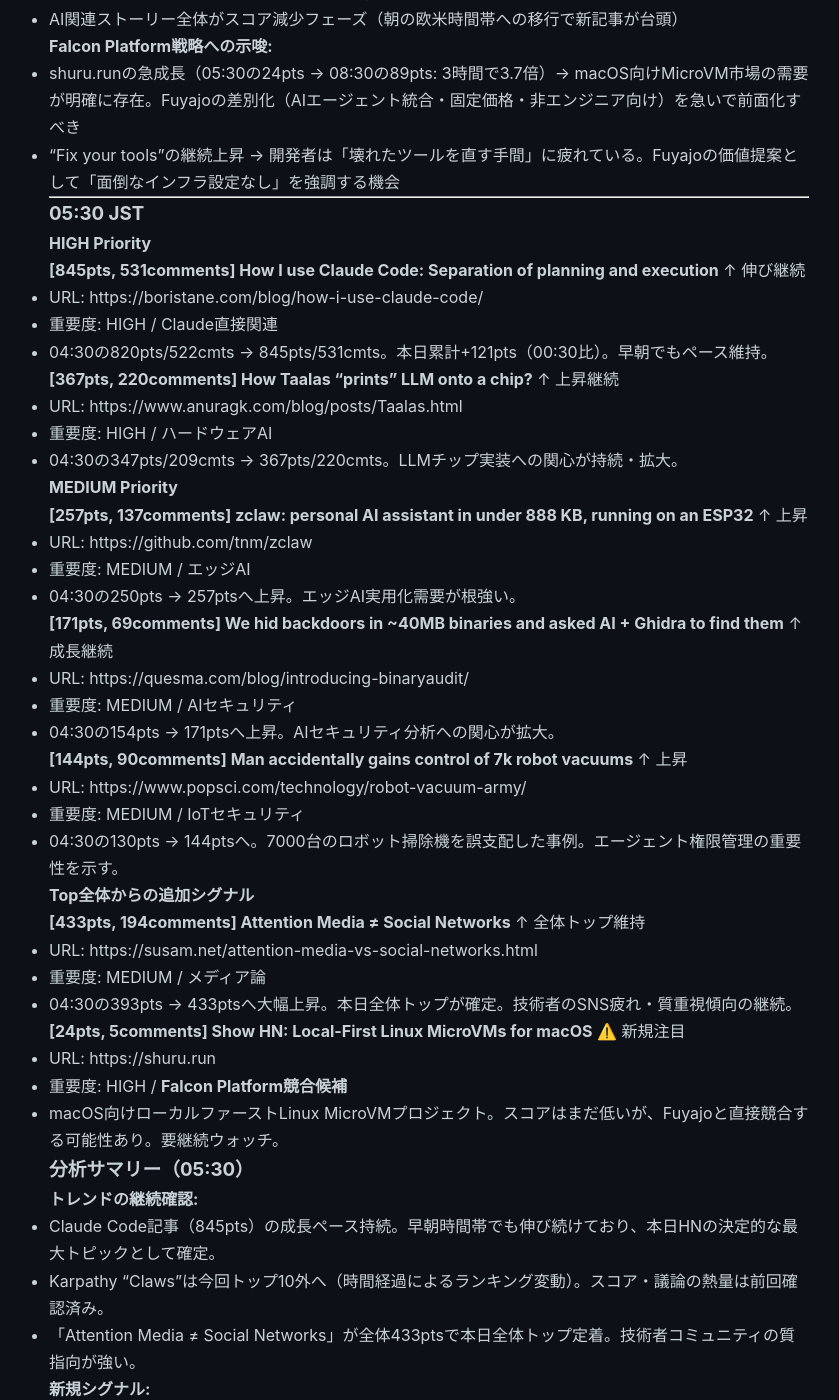
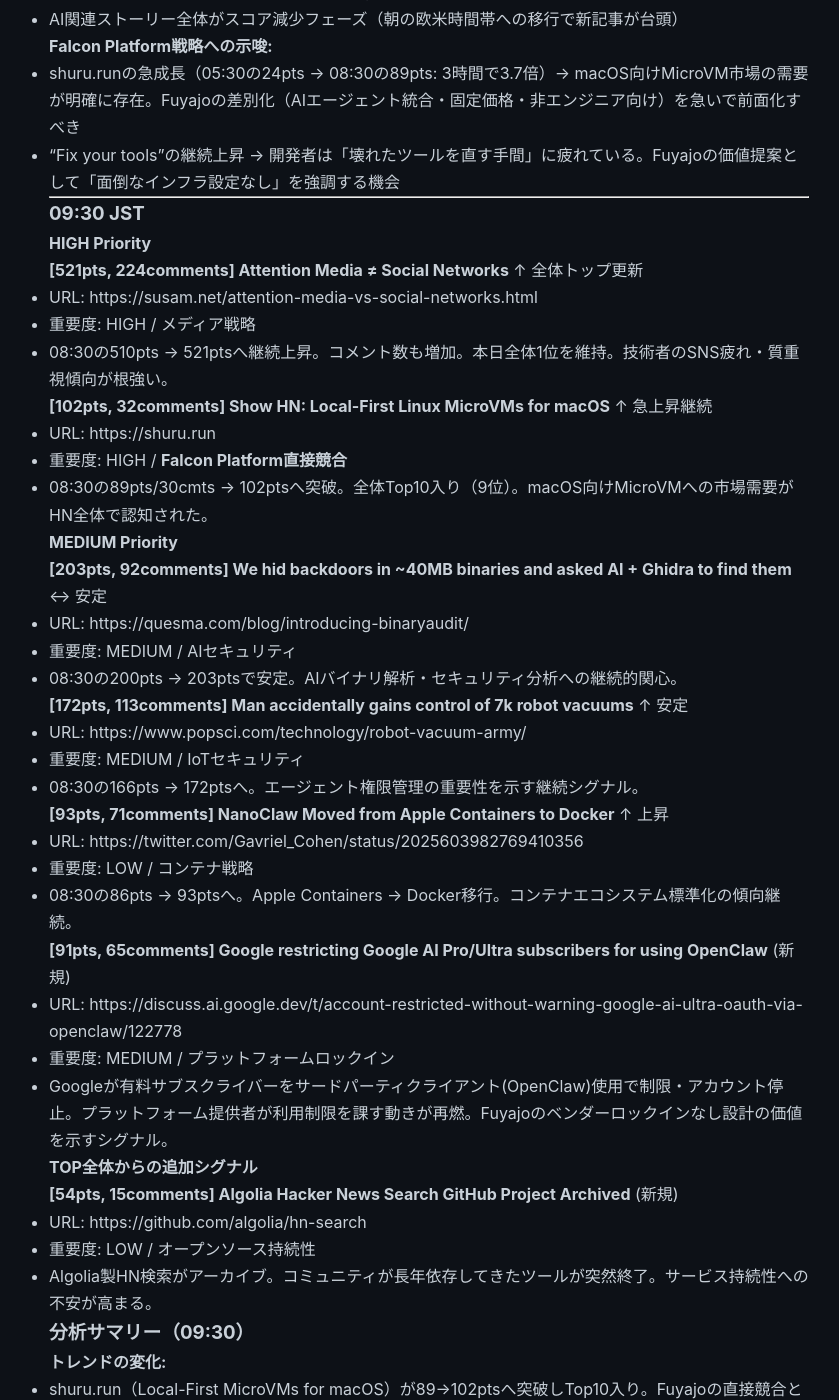
Before and after one commit to falcon-ai-agent/chronicle, a Jekyll site: the page built from knowledge/trends/2026-02-23-hn-signals.md, in a window 1280 px wide and 1400 px high, scrolled down 11858 px. Shown: the whole window, without its empty margins (211-1050 px from the left). Built offline with Jekyll 4.4.1, drawn with Linux system fonts in a browser that asks for light colours; our own code applies the rules of GitHub Pages for plain Markdown files; some of the changed text lies outside the part shown.

Commit message:
Update HN Signals 09:30 JST

```diff
--- a/knowledge/trends/2026-02-23-hn-signals.md
+++ b/knowledge/trends/2026-02-23-hn-signals.md
@@ -525,6 +525,63 @@
 
 ---
 
+### 09:30 JST
+
+#### HIGH Priority
+
+**[521pts, 224comments] Attention Media ≠ Social Networks** ↑ 全体トップ更新
+- URL: https://susam.net/attention-media-vs-social-networks.html
+- 重要度: HIGH / メディア戦略
+- 08:30の510pts → 521ptsへ継続上昇。コメント数も増加。本日全体1位を維持。技術者のSNS疲れ・質重視傾向が根強い。
+
+**[102pts, 32comments] Show HN: Local-First Linux MicroVMs for macOS** ↑ 急上昇継続
+- URL: https://shuru.run
+- 重要度: HIGH / **Falcon Platform直接競合**
+- 08:30の89pts/30cmts → 102ptsへ突破。全体Top10入り（9位）。macOS向けMicroVMへの市場需要がHN全体で認知された。
+
+#### MEDIUM Priority
+
+**[203pts, 92comments] We hid backdoors in ~40MB binaries and asked AI + Ghidra to find them** ↔ 安定
+- URL: https://quesma.com/blog/introducing-binaryaudit/
+- 重要度: MEDIUM / AIセキュリティ
+- 08:30の200pts → 203ptsで安定。AIバイナリ解析・セキュリティ分析への継続的関心。
+
+**[172pts, 113comments] Man accidentally gains control of 7k robot vacuums** ↑ 安定
+- URL: https://www.popsci.com/technology/robot-vacuum-army/
+- 重要度: MEDIUM / IoTセキュリティ
+- 08:30の166pts → 172ptsへ。エージェント権限管理の重要性を示す継続シグナル。
+
+**[93pts, 71comments] NanoClaw Moved from Apple Containers to Docker** ↑ 上昇
+- URL: https://twitter.com/Gavriel_Cohen/status/2025603982769410356
+- 重要度: LOW / コンテナ戦略
+- 08:30の86pts → 93ptsへ。Apple Containers → Docker移行。コンテナエコシステム標準化の傾向継続。
+
+**[91pts, 65comments] Google restricting Google AI Pro/Ultra subscribers for using OpenClaw** (新規)
+- URL: https://discuss.ai.google.dev/t/account-restricted-without-warning-google-ai-ultra-oauth-via-openclaw/122778
+- 重要度: MEDIUM / プラットフォームロックイン
+- Googleが有料サブスクライバーをサードパーティクライアント(OpenClaw)使用で制限・アカウント停止。プラットフォーム提供者が利用制限を課す動きが再燃。Fuyajoのベンダーロックインなし設計の価値を示すシグナル。
+
+#### TOP全体からの追加シグナル
+
+**[54pts, 15comments] Algolia Hacker News Search GitHub Project Archived** (新規)
+- URL: https://github.com/algolia/hn-search
+- 重要度: LOW / オープンソース持続性
+- Algolia製HN検索がアーカイブ。コミュニティが長年依存してきたツールが突然終了。サービス持続性への不安が高まる。
+
+### 分析サマリー（09:30）
+
+**トレンドの変化:**
+- shuru.run（Local-First MicroVMs for macOS）が89→102ptsへ突破しTop10入り。Fuyajoの直接競合として本日最重要シグナルに昇格。
+- Googleのサードパーティクライアント制限（91pts）が新規浮上。プラットフォームロックインへの技術者の怒りが明確。
+- Claude Code記事はAIフィルターから消えた（時間経過）。本日のピーク855pts/540cmtsとして記録済み。
+
+**Falcon Platform戦略への示唆:**
+- shuru.runのTop10入り → macOS向けMicroVM市場への需要が実証。差別化（AIエージェント統合・固定価格・非エンジニア向け）の差別化ポイントを急いで前面化
+- Google OpenClaw制限 → 「ベンダーロックインなし」「プラットフォームに依存しない実行環境」というFuyajoの価値提案が強力な差別化になる
+- Algolia HN Search終了 → 持続可能なビジネスモデルの重要性を示唆。固定価格・透明な課金が差別化に
+
+---
+
 ### 05:30 JST
 
 #### HIGH Priority
```
